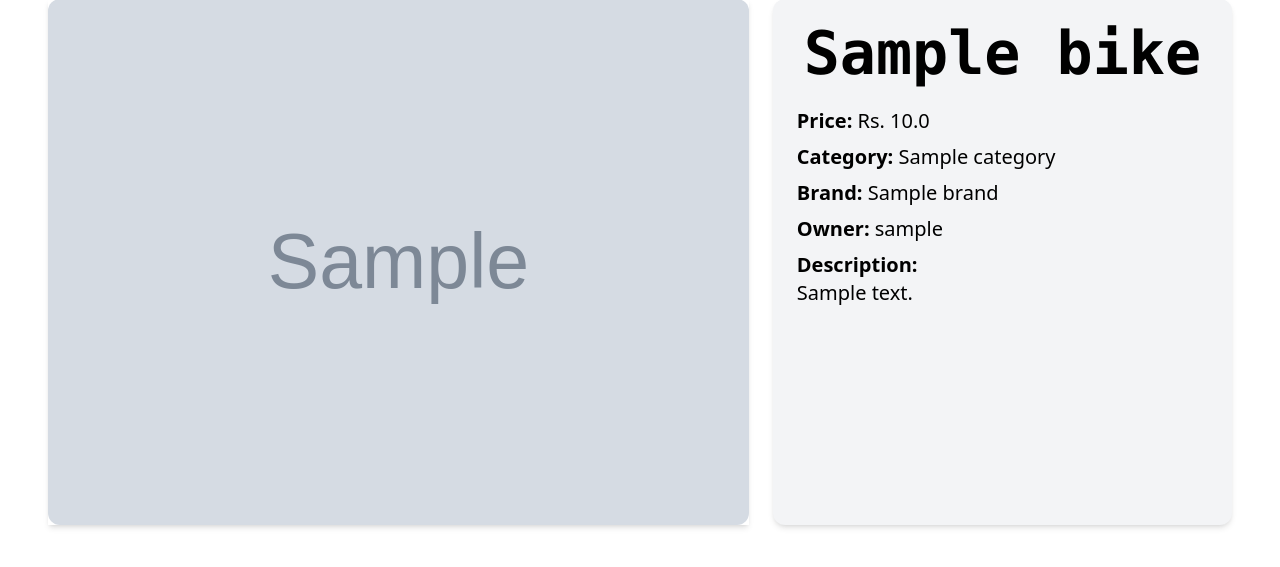
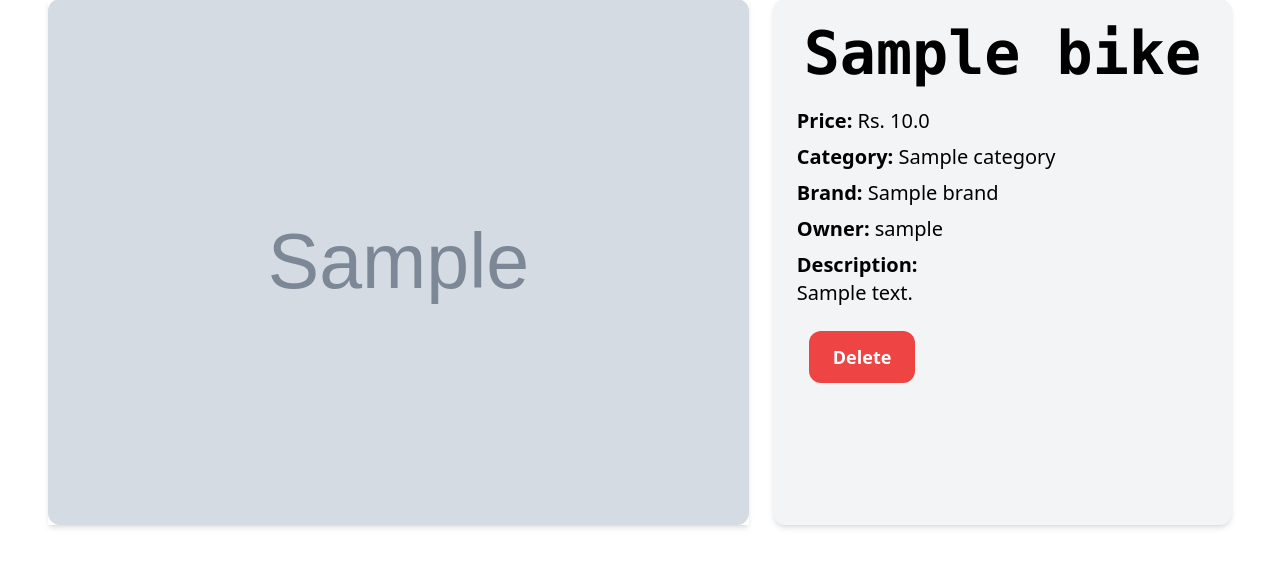
Before and after one commit to mansijmaharzn/motorcycle-haru, a Django app: page /bikes/1/ in a window 1280 px wide. Shown: the part 134-701 px from the top of the page. Run offline with Django 5.2, Linux system fonts and the light colour scheme; a user stored in the database is signed in; tables that the repository leaves empty hold one stand-in row (values such as "Sample post"); grey boxes marked "Sample" are stand-in pictures; some libraries are stand-ins or nearby versions.

Commit message:
add delete feature

```diff
--- a/motorcycle_haru/bikes/templates/bikes/detail.html
+++ b/motorcycle_haru/bikes/templates/bikes/detail.html
@@ -20,6 +20,11 @@
             {{ bike.description }}
         </p>
         {% endif %}
+
+        {% if request.user == bike.owner %}
+        <a href="{% url 'bikes:delete' bike.id %}"
+            class="inline-block mt-6 mx-3 px-6 py-3 text-lg font-semibold bg-red-500 text-white rounded-xl">Delete</a>
+        {% endif %}
     </div>
 </div>
 {% endblock %}
--- a/motorcycle_haru/bikes/urls.py
+++ b/motorcycle_haru/bikes/urls.py
@@ -1,6 +1,6 @@
 from django.urls import path
 
-from .views import DetailView, NewBikeFormView
+from .views import DetailView, NewBikeFormView, DeleteBikeView
 
 
 app_name = "bikes"
@@ -8,5 +8,6 @@ app_name = "bikes"
 
 urlpatterns = [
     path("<int:pk>/", DetailView.as_view(), name="detail"),
+    path("<int:pk>/delete", DeleteBikeView.as_view(), name="delete"),
     path("new/", NewBikeFormView.as_view(), name="new"),
 ]
--- a/motorcycle_haru/bikes/views.py
+++ b/motorcycle_haru/bikes/views.py
@@ -37,3 +37,10 @@ class NewBikeFormView(LoginRequiredMixin, View):
             bike.save()
 
             return redirect('bikes:detail', pk=bike.pk)
+
+
+class DeleteBikeView(LoginRequiredMixin, View):
+    def get(self, request, pk):
+        bike = get_object_or_404(Bike, pk=pk, owner=request.user)
+        bike.delete()
+        return redirect('core:index')
--- a/motorcycle_haru/core/templates/core/index.html
+++ b/motorcycle_haru/core/templates/core/index.html
@@ -13,7 +13,7 @@
             </div>
             <div class="p-6 bg-white rounded-b-xl hover:bg-gray-200">
                 <h2 class="text-2xl font-bold">| {{ bike.brand }} | {{ bike.name }}</h2>
-                <p>Owner: {{ bike.owner }}</p>
+                <p><strong>Owner:</strong> {{ bike.owner }}</p>
             </div>
             </a>
         </div>
```
